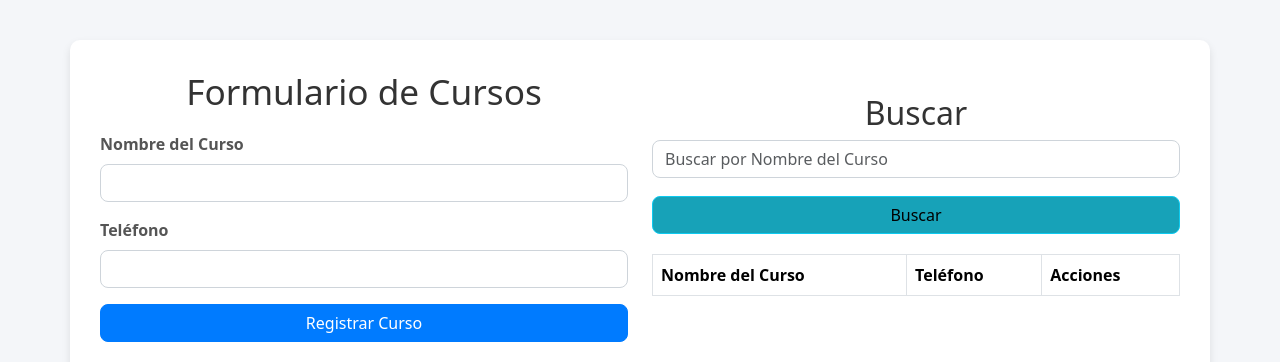
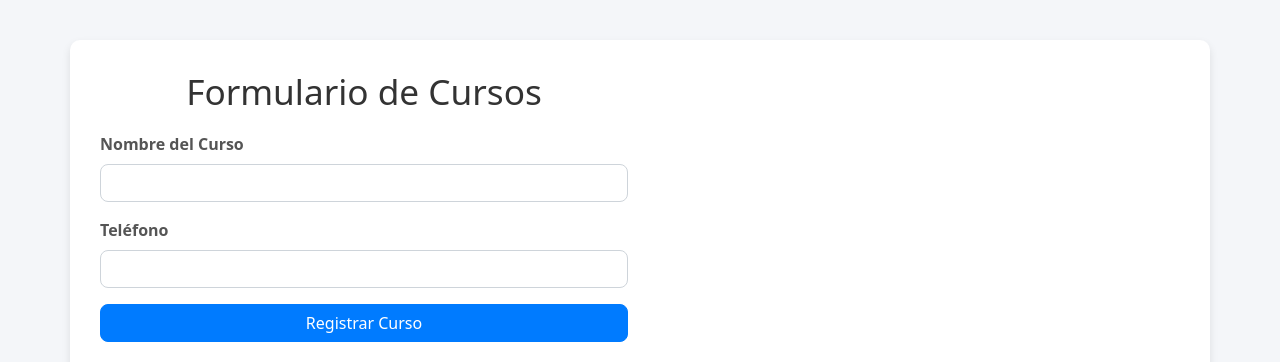
Before and after one commit to Saul941/Flask7B, a Flask app: page / in a window 1280 px wide. Shown: the top 362 px of the page. Run offline with Flask 3, Linux system fonts and the light colour scheme; data that the repository does not hold is empty; some libraries are stand-ins or nearby versions.

Commit message:
Update curso.html

```diff
--- a/templates/curso.html
+++ b/templates/curso.html
@@ -107,15 +107,7 @@
                     </div>
                     <button type="submit" class="btn btn-primary" id="submitButton">Registrar Curso</button>
                 </form>
-            </div>
-
-            <div class="col-md-6 mt-4">
-                <h2 style="text-align: center; color: #333;">Buscar</h2>
-                <div class="mb-3">
-                    <input type="text" class="form-control" id="searchInput" placeholder="Buscar por Nombre del Curso">
-                    <button id="searchButton" class="btn btn-info mt-2">Buscar</button>
-                </div>
-                <table class="table table-hover table-bordered">
+                 <table class="table table-hover table-bordered">
                     <thead>
                         <tr>
                             <th>Nombre del Curso</th>
@@ -126,6 +118,16 @@
                     <tbody id="tbodyLog"></tbody>
                 </table>
             </div>
+
+            <!--
+            <div class="col-md-6 mt-4">
+                <h2 style="text-align: center; color: #333;">Buscar</h2>
+                <div class="mb-3">
+                    <input type="text" class="form-control" id="searchInput" placeholder="Buscar por Nombre del Curso">
+                    <button id="searchButton" class="btn btn-info mt-2">Buscar</button>
+                </div>
+            </div>
+            -->
         </div>
     </div>
 
@@ -161,6 +163,7 @@
             function buscar(term = "") {
                 $.get("/buscar", { q: term }, function (respuesta) {
                     $("#tbodyLog").html("");
+
                     for (var x in respuesta) {
                         var registro = respuesta[x];
                         $("#tbodyLog").append(`<tr>
@@ -197,23 +200,19 @@
                 $("#id_curso").val(id);
                 $("#nombre_curso").val(nombre_curso);
                 $("#telefono").val(telefono);
+
                 $("#submitButton").text("Actualizar");
             };
 
             Pusher.logToConsole = true;
             var pusher = new Pusher('ab077c6305428af0579b', {
-                cluster: 'mt1'
+            cluster: 'mt1'
             });
 
             var channel = pusher.subscribe("registrosTiempoReal");
             channel.bind("registroTiempoReal", function (mensaje) {
                 console.log("Mensaje recibido:", mensaje);
-                buscar(); // Actualizar la lista de cursos
-            });
-
-            channel.bind("registroEliminado", function (data) {
-                console.log("Curso eliminado:", data);
-                buscar(); // Actualizar la lista de cursos
+                buscar();
             });
         });
     </script>
```
